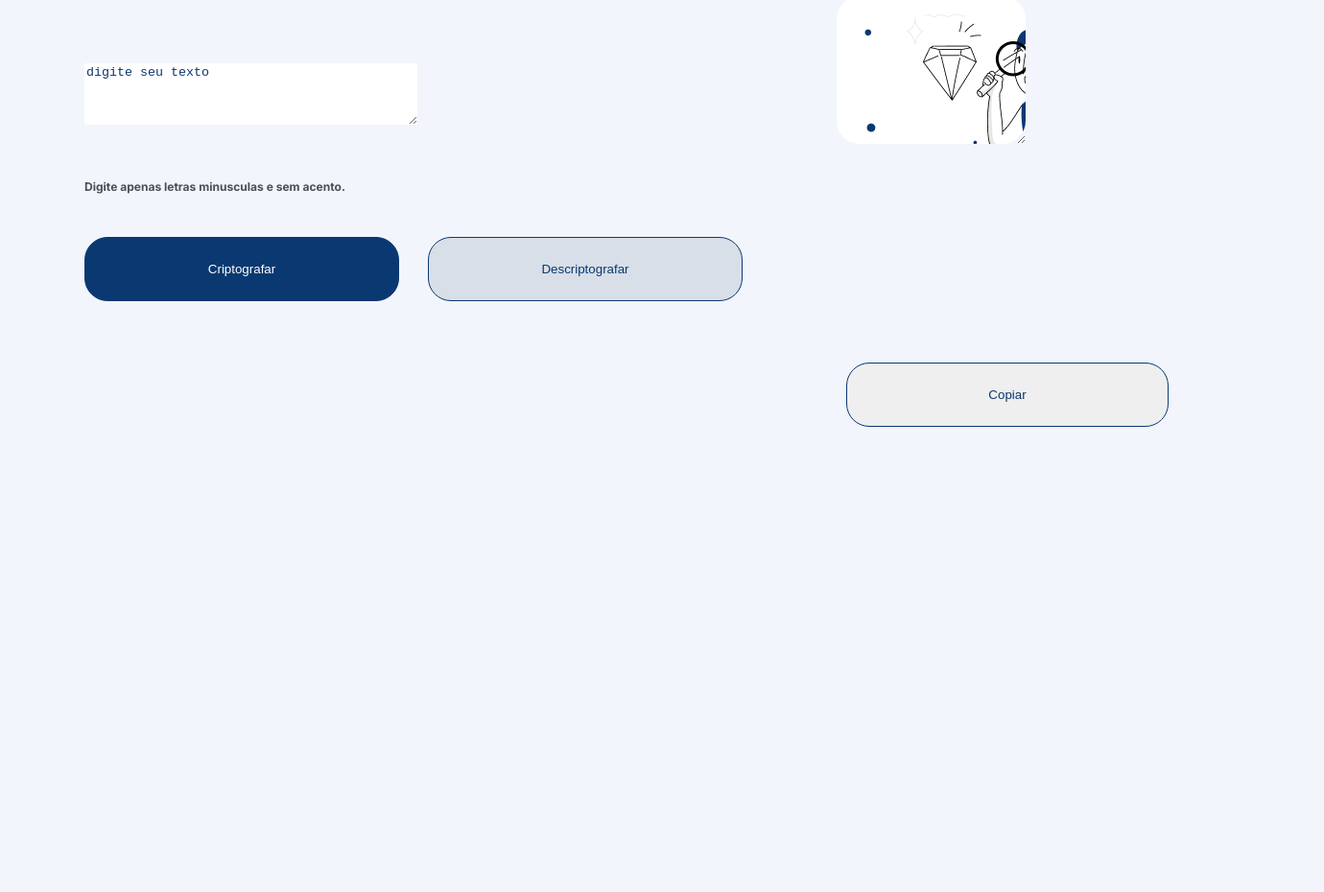
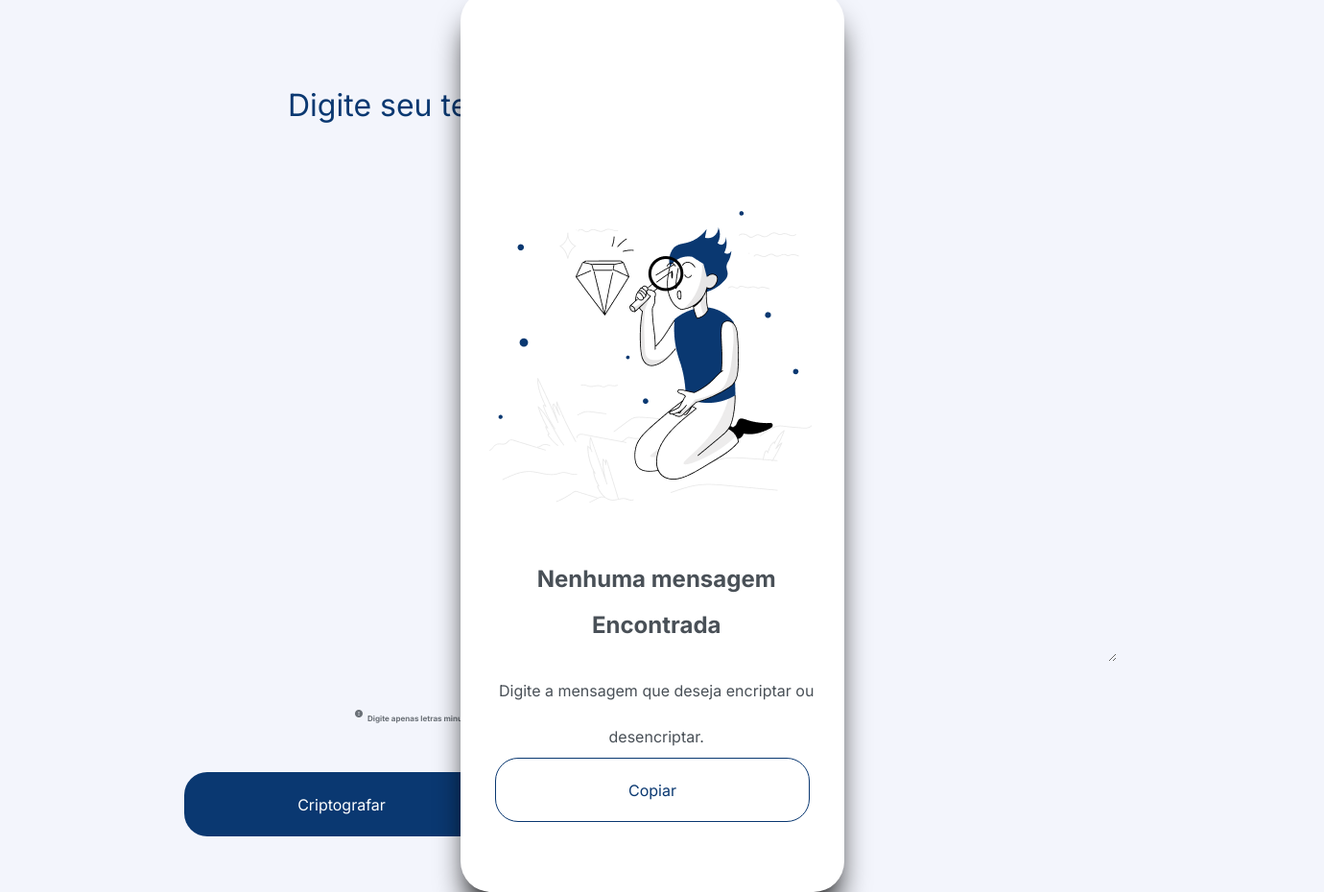
Before and after one commit to OJhonnys/decodificador, a plain HTML site: page index.html in a window 1280 px wide. Shown: the part 80-1010 px from the top of the page at 96% size, 1380 px wide, since content can reach past the window. Before the commit the page ends 800 px from the top, so only its background shows below. Drawn offline with Linux system fonts and the light colour scheme.

Commit message:
Style sheet, the whole page style

```diff
--- a/index.html
+++ b/index.html
@@ -8,28 +8,42 @@
 </head>
 <body>
     <header>
-        <img class="logoAlura" src="/Assets/Logo.png" alt="Logo da Alura">
+        <img class="logoAlura" src="Assets/Logo.png" alt="Logo da Alura">
     </header>
     <main>
-        <section>
-            <textarea class="text-area" cols="41" rows="4" placeholder="Digite seu texto"></textarea>
-            <div class="informacao">
+        <section class="section1">
+            <div class="container-texto">
+                <textarea class="text-area" cols="41" rows="4" placeholder="Digite seu texto"></textarea>
+            </div>
+            <div class="aviso">
+                <img class="aviso-img" src="Assets/bi_exclamation-circle-fill.png" alt="alerta">
                 <h6>Digite apenas letras minusculas e sem acento.</h6>
             </div>
-
-            <div class="botoes">
+            <div class="container-botoes">
                 <button class="btn-encriptar">Criptografar</button>
                 <button class="btn-desencriptar">Descriptografar</button>
             </div>
         </section>
-        <section>
-            <textarea class="mensagem" cols="20" rows="10"></textarea>
-            <button class="btn-copiar">Copiar</button>
+        <section class="section2">
+            <div class="container-boneto">
+                <img src="Assets/Boneco.png" alt="Boneco">
+            </div>
+            <div class="container-paragrafo">
+                <h3>Nenhuma mensagem <br> Encontrada</h3>
+                <p>Digite a mensagem que deseja encriptar ou <br> desencriptar.</p>
+            </div>
+            <div class="container-copiar">
+                <button class="btn-copiar">Copiar</button>
+            </div>
+            <div class="container-resultado">
+                <p class="texto-resultado"></p>
+            </div>
         </section>
     </main>
     <footer>
         <h6></h6>
     </footer>
+    <script src="script.js"></script>
 
 </body>
 </html>
--- a/style.css
+++ b/style.css
@@ -1,92 +1,204 @@
 @import url('https://fonts.googleapis.com/css2?family=Inter:wght@100..900&display=swap');
+
+/*colors here*/
+
+*{
+    margin: 0;
+    padding: 0;
+}
 
 body {
     background: #F3F5FC;
     font-family: 'Inter', sans-serif;
     font-weight: 400;
     font-size: 32px;
-    line-height: 48px;
+    line-height: 150%;
+}
+
+header {
+    width: 100%;
+    height: 70px;
 }
 
 .logoAlura {
-    margin-left: 10px;
-    padding-top: 10px;
-    width: 5%;
+    width: 100px;
+    height: 50px;
+    padding-top: 20px;
+    padding-left: 40px;
 }
 
 main {
+    position: absolute;
+    width: 100%;
+    height: 90%;
     display: flex;
-    margin-bottom: 50px;
-    margin-left: 80px;
+    justify-content: space-between;
+}
+
+.container-texto {
+    position: absolute;
+    left: 200px;
+    top: 100px;
+    padding-left: 100px;
+    width: 1080px;
+    height: 600px;
 }
 
 .text-area {
+    width: 80%;
+    height: 100%;
     border: none;
-    color: #0a3871;
-    margin-top: 90px;
-    text-transform: lowercase;
+    background-color: #F3F5FC;
+    cursor: pointer;
+    color: #0A3871;
+    font-size: 32px;
+    font-weight: 400;
+    font-family: 'Inter', sans-serif;
 }
 
-::placeholder {color: #0a3871}
-    .text-area:focus{
-        outline: none;
-    }
+.text-area::placeholder {
+    color: #0A3871;
+}
+/*Correct size of the alert*/
 
-.mensagem {
-    background: white;
-    background-image: url(/Assets/Boneco.png);
-    background-repeat: no-repeat;
-    border: none;
-    border-radius: 24px;
-    color: #0a3871;
-    margin-left: 98px;
-    margin-top: 20px;
-    padding-left: 20px;
-    position: fixed;
-}
-.mensagem:focus {
-    outline: none;
+.aviso-img {
+    width: 8px;
+    height: 8px;
 }
 
-.botoes {
+.aviso {
+    position:absolute;
+    top: 750px;
+    left: 370px;
     display: flex;
-    margin-top: 18px;
+    color: #495057;
+    gap: 5px;
+    font-family: 'Inter', sans-serif;
+    font-size: 12px;
+    line-height: 18px;
+    width: 228px;
+    height: 18px;
+    opacity: 80%;
+}
+.container-botoes {
+    position: absolute;
+    top: 800px;
+    height: 80px;
+    padding-left: 15%;
+    padding-top: 15px;
 }
 
 .btn-encriptar {
+    width: 328px;
+    height: 67px;
+    border-radius: 24px;
     background-color: #0A3871;
-    border: 1px solid #0A3871;
-    border-radius: 24px;
     color: white;
+    font-size: 16px;
+    font-weight: 400;
+    font-family: 'Inter', sans-serif;
+    border: none;
+    margin-right: 20px;
     cursor: pointer;
-    height: 67px;
-    width: 328px;
 }
 
 .btn-desencriptar {
-    background: #D8DFE8;
+    width: 328px;
+    height: 67px;
+    border-radius: 24px;
+    background-color: white;
+    color: #0A3871;
+    font-size: 16px;
+    font-weight: 400;
+    font-family: 'Inter', sans-serif;
     border: 1px solid #0A3871;
-    border-radius: 24px;
-    color: #0A3871;
+    margin-right: 20px;
     cursor: pointer;
-    height: 67px;
-    margin-left: 30px;
-    width: 328px;
+}
+
+.section2 {
+    display: block;
+    position: relative;
+    width: 400px;
+    height: 940px;
+    right: 400px;
+    padding-right: 20px;
+    background-color: #ffffff;
+    box-sizing: border-box;
+    border-radius: 32px;
+    box-shadow: 0px 24px 32px -8px rgba(0, 0, 0, 50);
+}
+
+.container-boneto {
+    position: absolute;
+    left: 30px;
+    top: 180px;
+    box-sizing: border-box;
+    padding-top: 50px;
+}
+
+.container-paragrafo {
+    position: absolute;
+    box-sizing: border-box;
+    top: 570px;
+    left: 40px;
+}
+
+.container-paragrafo h3 {
+    font-size: 24px;
+    font-weight: 700;
+    font-family: 'Inter', sans-serif;
+    text-align: center;
+    color: #495057;
+    padding-top: 20px;
+}
+
+.container-paragrafo p {
+    font-family: 'Inter', sans-serif;
+    font-weight: 400;
+    font-size: 16px;
+    text-align: center;
+    color: #495057;
+    padding-top: 20px;
+}
+
+.container-resultado {
+    position: absolute;
+    bottom: 410px;
+    width: 320px;
+    height: 320px;
+    height: 450px;
+    padding: 0;
+    box-sizing: border-box;
+    margin-left: 25px;
+}
+
+.container-resultado p {
+    color: #495057;
+    font-size: 25px;
+}
+
+.container-copiar {
+    display: flex;
+    position: absolute;
+    bottom: 400px;
+    top: 700px;
+    background-color: aqua;
+    padding-left: 40px;
 }
 
 .btn-copiar {
+    width: 328px;
+    height: 67px;
+    border-radius: 24px;
+    background-color: #ffffff;
+    color: #0A3871;
+    font-size: 16px;
+    font-weight: 400;
+    font-family: 'Inter', sans-serif;
     border: 1px solid #0A3871;
-    border-radius: 24px;
-    color: #0A3871;
     cursor: pointer;
-    height: 67px;
-    margin-left: 108px;
-    margin-top: 402px;
-    position: absolute;
-    width: 336px;
+    position: relative;
+    top: 100px;
+    right: 4px;
 }
-
-.informacao {
-    color: #495057;
-    font-size: 18px;
-}
```
Also changed, not shown: Assets/bi_exclamation-circle-fill.png (added), 1 other file.
